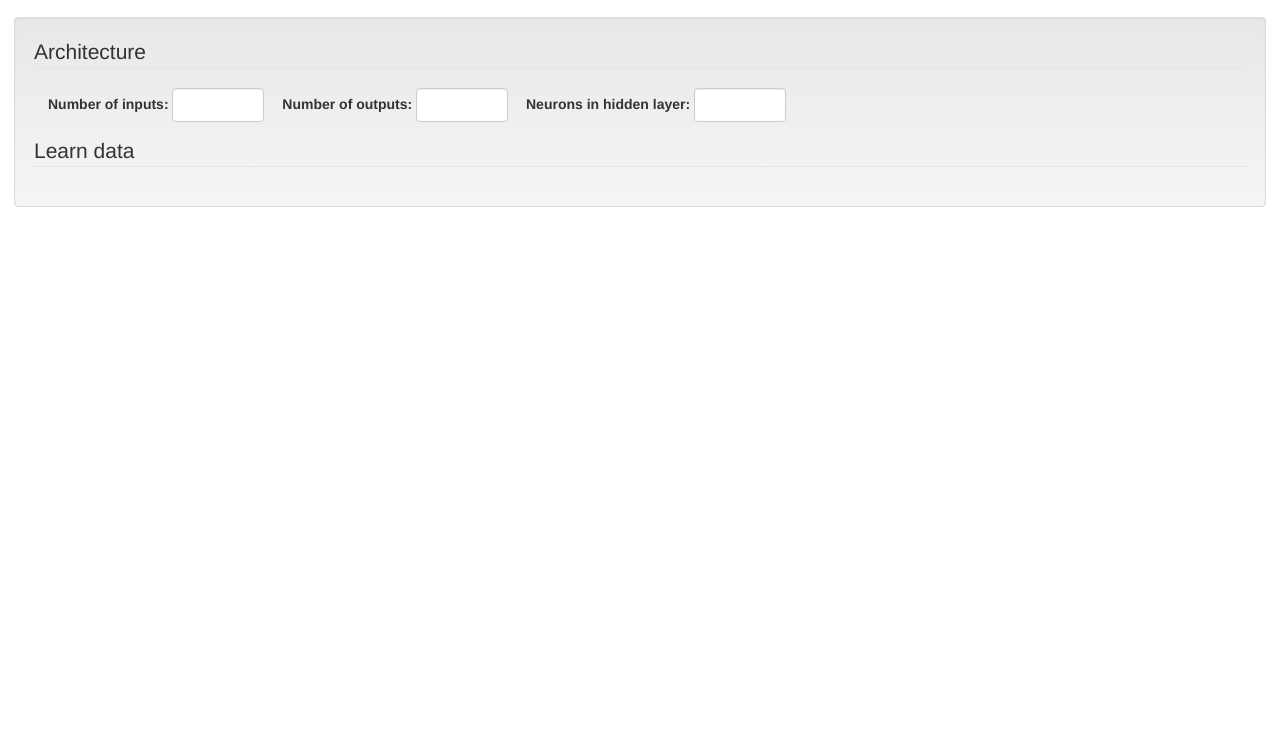
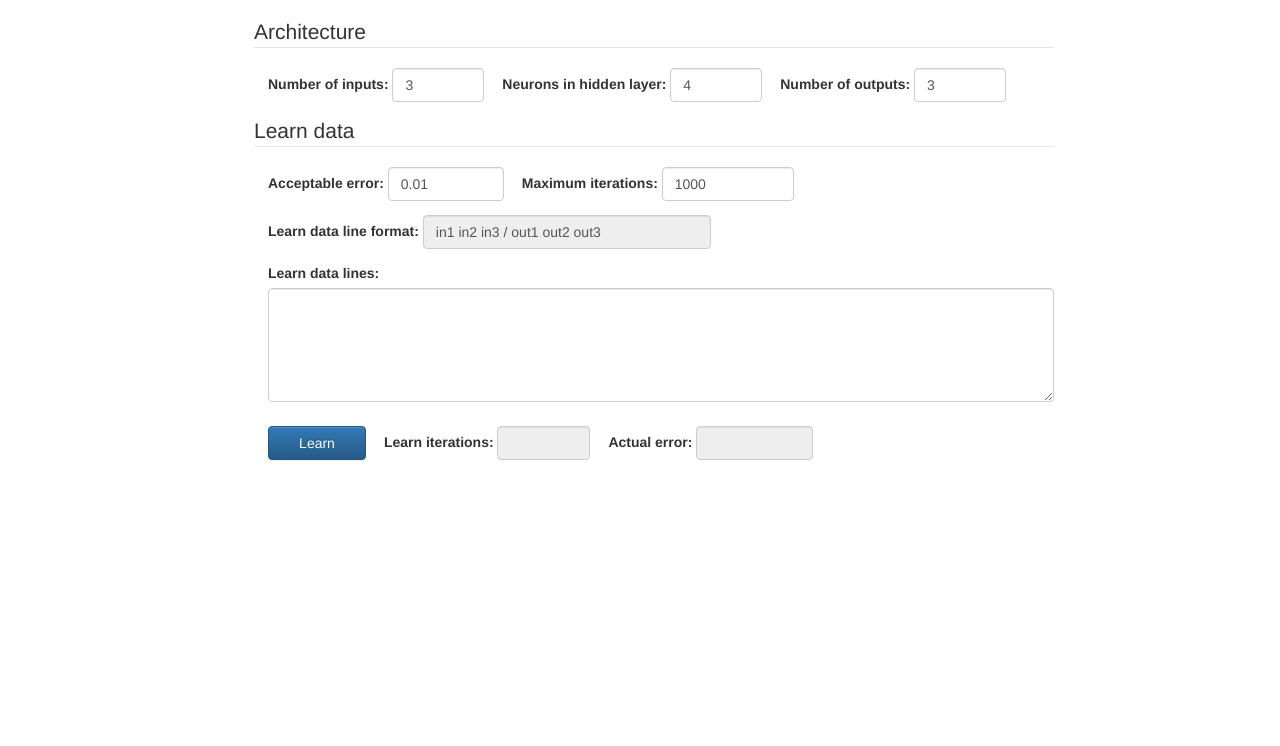
Before and after one commit to lcrespom/nnn, a website: page web/index.html in a window 1280 px wide. Shown: the part 54-800 px from the top of the page. Drawn offline with nearby package versions, Linux system fonts and the light colour scheme.

Commit message:
Layout & style

```diff
--- a/web/index.html
+++ b/web/index.html
@@ -18,38 +18,83 @@
 		crossorigin="anonymous"></script></head>
 	<!-- Custom styles -->
 	<link rel="stylesheet" href="style.css">
+
 <body>
-	<nav class="navbar navbar-inverse navbar-static-top">
-		<div class="container-fluid">
-			<div class="navbar-header">
-				<a class="navbar-brand" href="#">Neural Networks</a>
-			</div>
+
+<nav class="navbar navbar-inverse navbar-static-top">
+	<div class="container-fluid">
+		<div class="navbar-header">
+			<a class="navbar-brand" href="#">Neural Network</a>
 		</div>
-	</nav>
+	</div>
+</nav>
 
-	<div class="well" style="margin: 1em">
+<div class="main">
+	<div class="content">
 		<form class="form-inline">
 			<fieldset>
 				<legend>Architecture</legend>
 				<div class="form-group">
 					<label for="ninputs">Number of inputs:</label>
-					<input type="number" min="1" max="1000" class="form-control" id="nimputs">
+					<input id="nimputs" value="3"
+						type="number" min="1" max="1000" step="1" class="form-control">
+				</div>
+				<div class="form-group">
+					<label for="nhidden">Neurons in hidden layer:</label>
+					<input id="nhidden" value="4"
+						type="number" min="1" max="1000" step="1" class="form-control">
 				</div>
 				<div class="form-group">
 					<label for="noutputs">Number of outputs:</label>
-					<input type="number" min="1" max="1000" class="form-control" id="noutputs">
+					<input id="noutputs" value="3"
+						type="number" min="1" max="1000" step="1" class="form-control">
+				</div>
+			</fieldset>
+		</form>
+
+		<form class="form-inline">
+			<fieldset>
+				<legend>Learn data</legend>
+				<div class="form-group">
+					<label for="maxerror">Acceptable error:</label>
+					<input id="maxerror" value="0.01"
+						type="number" min="0" max="1000000" class="form-control">
 				</div>
 				<div class="form-group">
-					<label for="nhidden">Neurons in hidden layer:</label>
-					<input type="number" min="1" max="1000" class="form-control" id="noutputs">
+					<label for="maxiters">Maximum iterations:</label>
+					<input id="maxiters" value="1000"
+						type="number" min="1" max="999999999" step="1" class="form-control">
 				</div>
-			</fieldset>
-
-			<fieldset>
-				<legend>Learn data</legend>
+				<div class="form-group">
+					<label for="lsample">Learn data line format:</label>
+					<input id="lsample" value="in1 in2 in3 / out1 out2 out3"
+						type="text" class="form-control" readonly size="30">
+				</div>
+				<br>
+				<div class="form-group" style="width: 100%; padding-right: 1em">
+					<label for="ldata">Learn data lines:</label><br>
+					<textarea id="ldata" style="width: 100%"
+						rows="5" class="form-control"></textarea>
+				</div>
+				<p id="status"></p>
+				<div class="form-group">
+					<button id="butlearn"
+						type="button" class="btn btn-primary">Learn</button>
+				</div>
+				<div class="form-group">
+					<label for="liters">Learn iterations:</label>
+					<input id="liters"
+						type="text" class="form-control" readonly size="6">
+				</div>
+				<div class="form-group">
+					<label for="error">Actual error:</label>
+					<input id="error"
+						type="text" class="form-control" readonly size="9">
+				</div>
 			</fieldset>
 		</form>
 	</div>
+</div>
 
 </body>
 
--- a/web/style.css
+++ b/web/style.css
@@ -13,3 +13,18 @@
 	width: 100%;
 	text-align: center;
 }
+
+.main {
+	width: 100%;
+	margin: 0 1em;
+}
+
+.content {
+	max-width: 800px;
+	min-width: 300px;
+	margin: 0 auto;
+}
+
+#butlearn {
+	width: 7em;
+}
```
